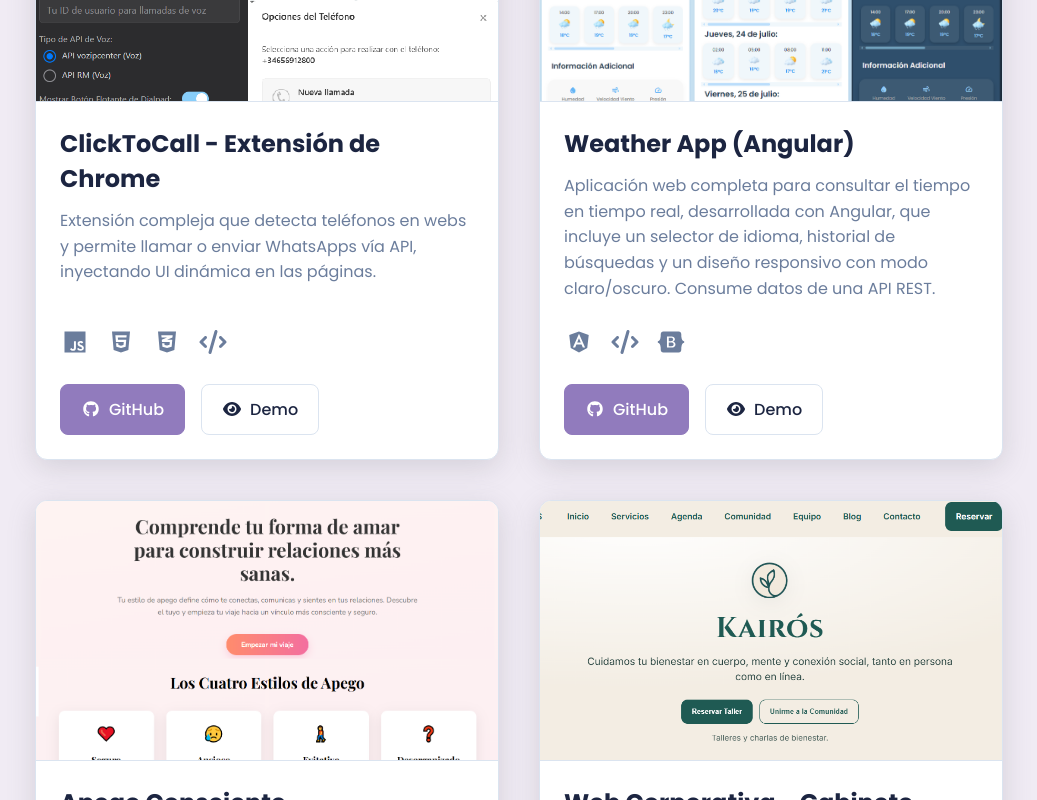
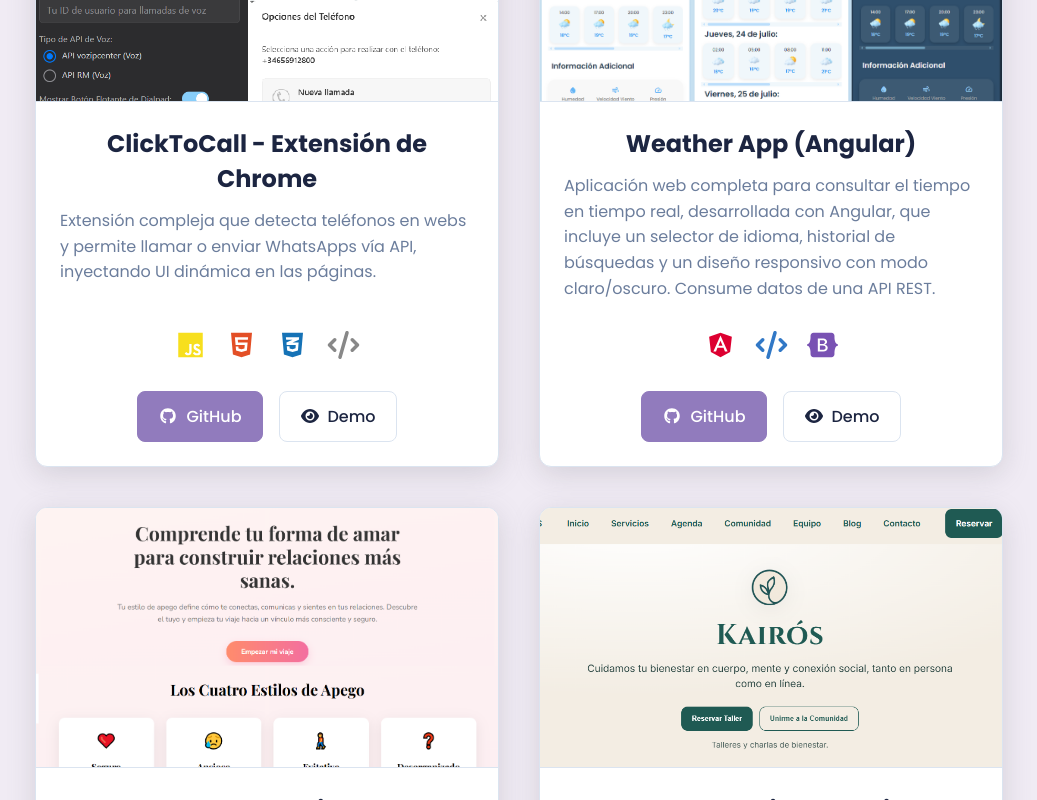
Before and after one commit to edarlinae/mi-portfolio-adap, an Angular app: page / in a window 1280 px wide. Shown: the part 3160-3960 px from the top of the page, without its empty margins (121-1158 px from the left). Built offline with nearby package versions, Linux system fonts and the light colour scheme.

Commit message:
edicion iconos

```diff
--- a/src/app/components/project-list/project-list.css
+++ b/src/app/components/project-list/project-list.css
@@ -66,6 +66,7 @@ h2 {
   font-size: 1.5rem;
   margin-bottom: 0.75rem;
   color: var(--text-primary);
+  text-align: center;
 }
 
 .project-content p {
@@ -81,23 +82,36 @@ h2 {
   gap: 1rem;
   margin-bottom: 1.5rem;
   align-items: center;
+  justify-content: center;
 }
 
 .tech-logo {
-  font-size: 24px; /* Tamaño del icono */
-  color: var(--text-secondary);
-  transition: color 0.3s ease;
+  font-size: 28px;
+  transition: transform 0.3s ease;
 }
 
-.project-card:hover .tech-logo {
-  color: var(--accent);
+.tech-logo:hover {
+  transform: scale(1.2);
 }
+
+/* --- ESTILOS DE COLOR PARA ICONOS (COMO EN EL PROYECTO ANTIGUO) --- */
+.tech-logo.fa-js { color: #f7df1e; }
+.tech-logo.fa-html5 { color: #e34f26; }
+.tech-logo.fa-css3-alt { color: #1572b6; }
+.tech-logo.fa-angular { color: #dd0031; }
+.tech-logo.fa-bootstrap { color: #7952b3; }
+.tech-logo.fa-sass { color: #cc6699; }
+.tech-logo.fa-figma { color: #f24e1e; }
+.tech-logo.fa-code { color: var(--text-secondary); } /* Color genérico para TS, etc. */
+/* --- FIN DE ESTILOS DE COLOR --- */
+
 
 .project-links {
   display: flex;
   flex-wrap: wrap;
   gap: 1rem;
   margin-top: auto;
+  justify-content: center;
 }
 
 .project-link {
--- a/src/app/components/project-list/project-list.html
+++ b/src/app/components/project-list/project-list.html
@@ -12,7 +12,13 @@
 
           <div class="project-technologies">
             @for (tech of project.technologies; track tech.name) {
-              <fa-icon class="tech-logo" [icon]="tech.icon" [title]="tech.name"></fa-icon>
+              <!-- CAMBIO DEFINITIVO: Aplicar color directamente con [style.color] -->
+              <fa-icon
+                class="tech-logo"
+                [icon]="tech.icon"
+                [title]="tech.name"
+                [style.color]="tech.color">
+              </fa-icon>
             }
           </div>
 
--- a/src/app/components/project-list/project-list.ts
+++ b/src/app/components/project-list/project-list.ts
@@ -6,10 +6,10 @@ import { IconDefinition } from '@fortawesome/fontawesome-svg-core';
 import { faAngular, faBootstrap, faCss3Alt, faFigma, faGithub, faHtml5, faJs, faSass } from '@fortawesome/free-brands-svg-icons';
 import { faCode, faEye } from '@fortawesome/free-solid-svg-icons';
 
-// Estructura para las tecnologías con iconos de FontAwesome
 export interface Technology {
   name: string;
   icon: IconDefinition;
+  color: string; // <-- AÑADIR PROPIEDAD DE COLOR
 }
 
 export interface Project {
@@ -23,7 +23,7 @@ export interface Project {
 @Component({
   selector: 'app-project-list',
   standalone: true,
-  imports: [CommonModule, FontAwesomeModule], // <-- Añadir FontAwesomeModule
+  imports: [CommonModule, FontAwesomeModule],
   templateUrl: './project-list.html',
   styleUrl: './project-list.css'
 })
@@ -31,7 +31,6 @@ export class ProjectListComponent {
   private translationService = inject(TranslationService);
   public t = this.translationService.t;
 
-  // Iconos para la plantilla
   faGithub = faGithub;
   faEye = faEye;
 
@@ -40,10 +39,10 @@ export class ProjectListComponent {
       imageUrl: 'assets/clicktocall-preview.png',
       translationKey: 'project1',
       technologies: [
-        { name: 'JavaScript', icon: faJs },
-        { name: 'HTML', icon: faHtml5 },
-        { name: 'CSS', icon: faCss3Alt },
-        { name: 'Chrome API', icon: faCode } // Usando un icono genérico
+        { name: 'JavaScript', icon: faJs, color: '#f7df1e' },
+        { name: 'HTML', icon: faHtml5, color: '#e34f26' },
+        { name: 'CSS', icon: faCss3Alt, color: '#1572b6' },
+        { name: 'Chrome API', icon: faCode, color: '#888' }
       ],
       liveDemoUrl: 'https://chromewebstore.google.com/detail/clicktocall-premium-number/hcdjknjpbnhdmpdkeofgmafdcepdbjfg?hl=es',
       githubUrl: 'https://github.com/edarlinae/ClickToCall'
@@ -52,9 +51,9 @@ export class ProjectListComponent {
       imageUrl: 'assets/weather-app-preview.jpg',
       translationKey: 'project2',
       technologies: [
-        { name: 'Angular', icon: faAngular },
-        { name: 'TypeScript', icon: faCode }, // faCode como sustituto de TS
-        { name: 'Bootstrap', icon: faBootstrap }
+        { name: 'Angular', icon: faAngular, color: '#dd0031' },
+        { name: 'TypeScript', icon: faCode, color: '#3178c6' },
+        { name: 'Bootstrap', icon: faBootstrap, color: '#7952b3' }
       ],
       liveDemoUrl: 'https://weather-app-edarlinae.vercel.app/',
       githubUrl: 'https://github.com/edarlinae/Weather-App'
@@ -63,10 +62,10 @@ export class ProjectListComponent {
       imageUrl: 'assets/apego-consciente.png',
       translationKey: 'project3',
       technologies: [
-        { name: 'Angular', icon: faAngular },
-        { name: 'TypeScript', icon: faCode }, // faCode como sustituto de TS
-        { name: 'SCSS', icon: faSass },
-        { name: 'Figma', icon: faFigma }
+        { name: 'Angular', icon: faAngular, color: '#dd0031' },
+        { name: 'TypeScript', icon: faCode, color: '#3178c6' },
+        { name: 'SCSS', icon: faSass, color: '#cc6699' },
+        { name: 'Figma', icon: faFigma, color: '#f24e1e' }
       ],
       liveDemoUrl: '#',
       githubUrl: 'https://github.com/edarlinae/apego-consciente'
@@ -75,9 +74,9 @@ export class ProjectListComponent {
       imageUrl: 'assets/kairosgab.png',
       translationKey: 'project4',
       technologies: [
-        { name: 'Angular', icon: faAngular },
-        { name: 'TypeScript', icon: faCode }, // faCode como sustituto de TS
-        { name: 'SCSS', icon: faSass }
+        { name: 'Angular', icon: faAngular, color: '#dd0031' },
+        { name: 'TypeScript', icon: faCode, color: '#3178c6' },
+        { name: 'SCSS', icon: faSass, color: '#cc6699' }
       ],
       liveDemoUrl: 'https://www.gabinetekairos.es/',
       githubUrl: 'https://github.com/edarlinae/kairos-web'
```
